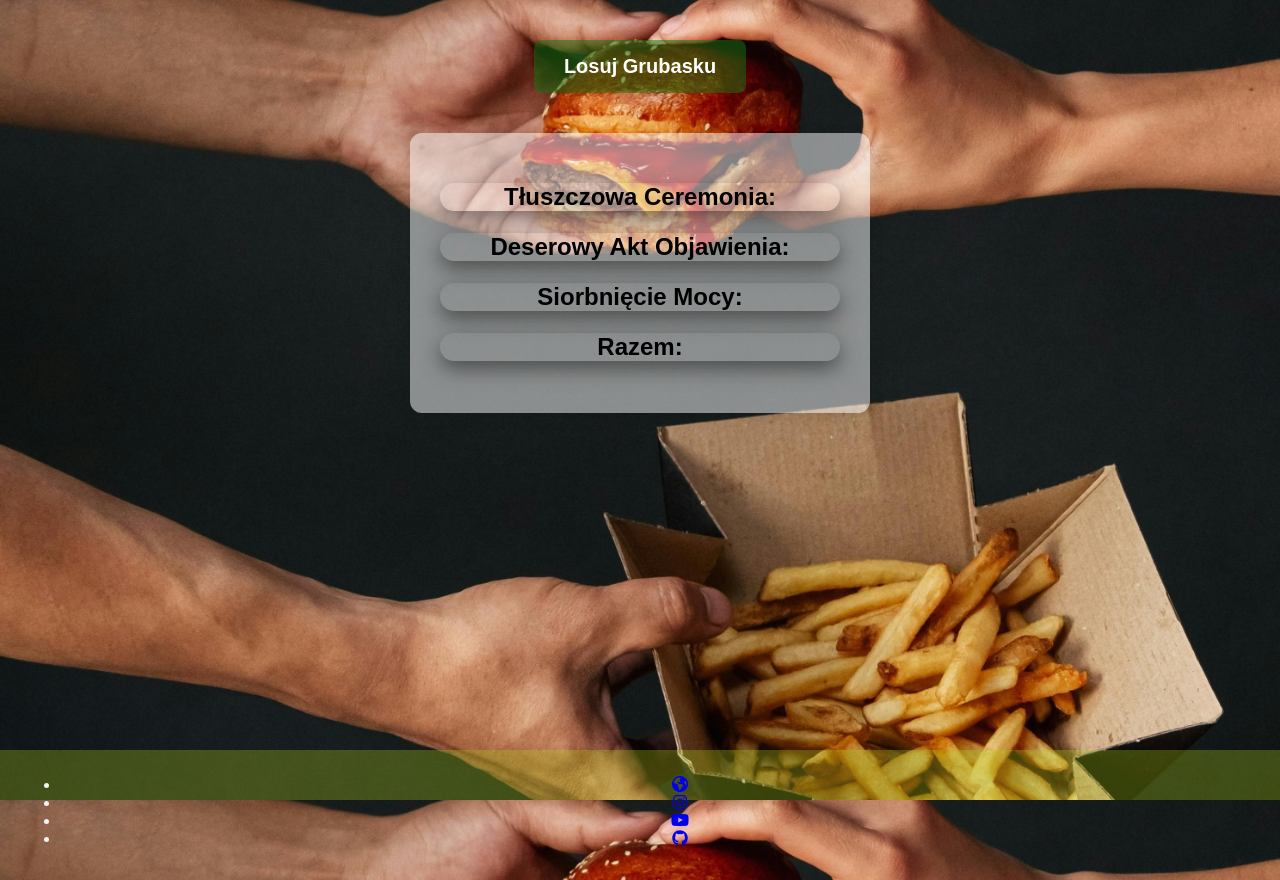
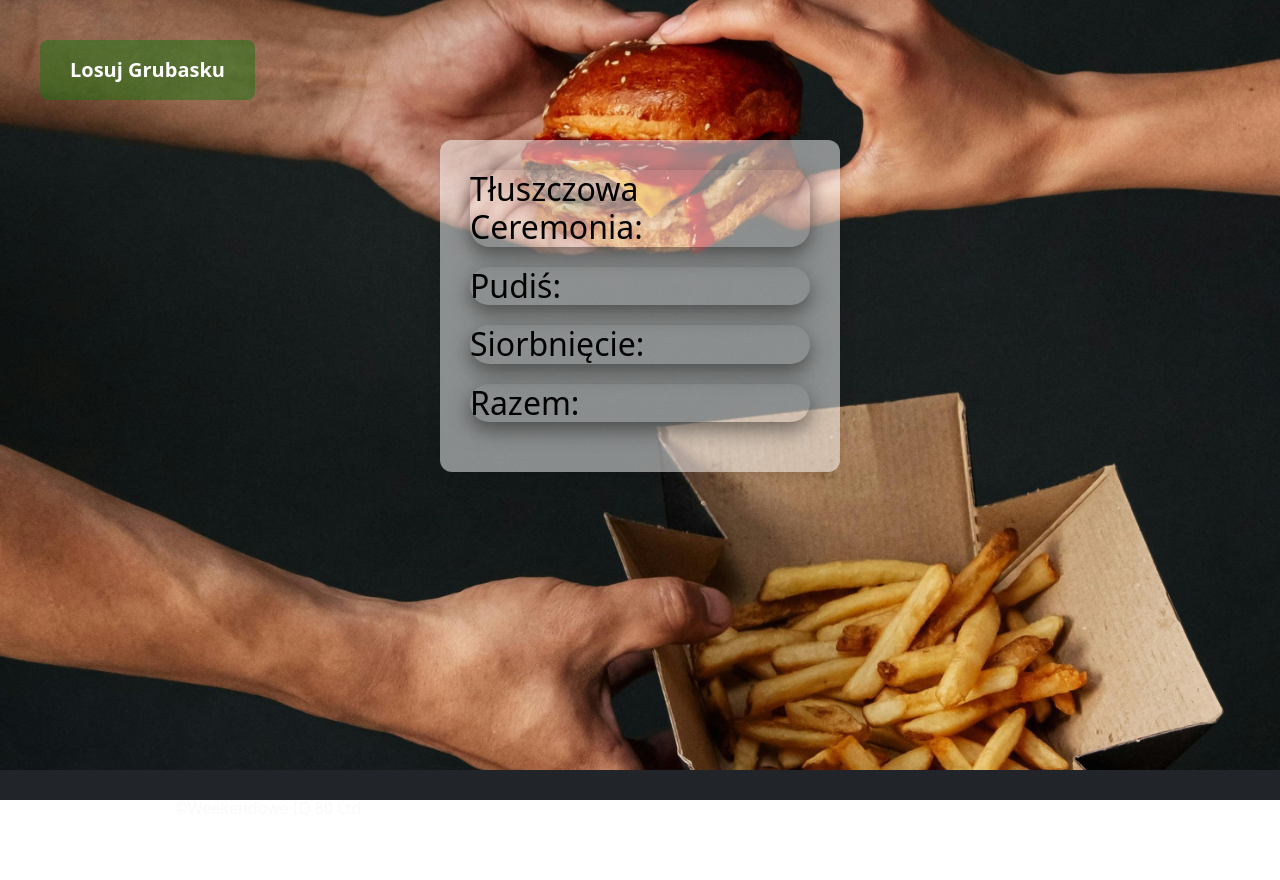
Before and after one commit to Programophobia/Zakupy-w-Zabce-w-niedziele, a website: page index.html in a window 1280 px wide. After the commit the page ends 800 px from the top, so only its background shows below. Drawn offline with nearby package versions, Linux system fonts and the light colour scheme.

Commit message:
Add Bootstrap CSS and JS to index.html

```diff
--- a/index.html
+++ b/index.html
@@ -9,6 +9,7 @@
     <meta name="description" content="Anna Powaska">
     <link rel="stylesheet" href="css/style.css">
     <link rel="stylesheet" href="https://use.fontawesome.com/releases/v6.0.0/css/all.css">
+    <link href="https://cdn.jsdelivr.net/npm/bootstrap@5.1.3/dist/css/bootstrap.min.css" rel="stylesheet" integrity="sha384-1BmE4kWBq78iYhFldvKuhfTAU6auU8tT94WrHftjDbrCEXSU1oBoqyl2QvZ6jIW3" crossorigin="anonymous">
 </head>
 <body>
     <button id="start">Losuj Grubasku</button>
@@ -17,9 +18,9 @@
   <h2>Tłuszczowa Ceremonia:</h2>
   <p id="obiad"></p>
 
-  <h2>Deserowy Akt Objawienia:</h2>
+  <h2>Pudiś:</h2>
   <p id="deser"></p>
-  <h2>Siorbnięcie Mocy:</h2>
+  <h2>Siorbnięcie:</h2>
   <p id="picko"></p>
   <h2>Razem:</h2>
   <p id="razem"></p>
@@ -30,7 +31,9 @@
 
             <div class="col-md-6 d-flex justify-content-evenly">
                 <ul class="list-inline">
-
+ <li class="list-inline-item">
+                <p class="text-light">&copy;Weekendowe IQ 80 Ltd</p>
+            </li>
                     <li class="list-inline-item">
                         <a href="https://www.annapowaska.com/" class="text-white">
                             <i class="fa-solid fa-earth-americas"></i>
@@ -60,7 +63,7 @@
         </div>
     </div>
 </footer>
-
+<script src="https://cdn.jsdelivr.net/npm/bootstrap@5.1.3/dist/js/bootstrap.bundle.min.js" integrity="sha384-ka7Sk0Gln4gmtz2MlQnikT1wXgYsOg+OMhuP+IlRH9sENBO0LRn5q+8nbTov4+1p" crossorigin="anonymous"></script>
       <script src="js/script.js"></script>
 </body>
 </html>
```
